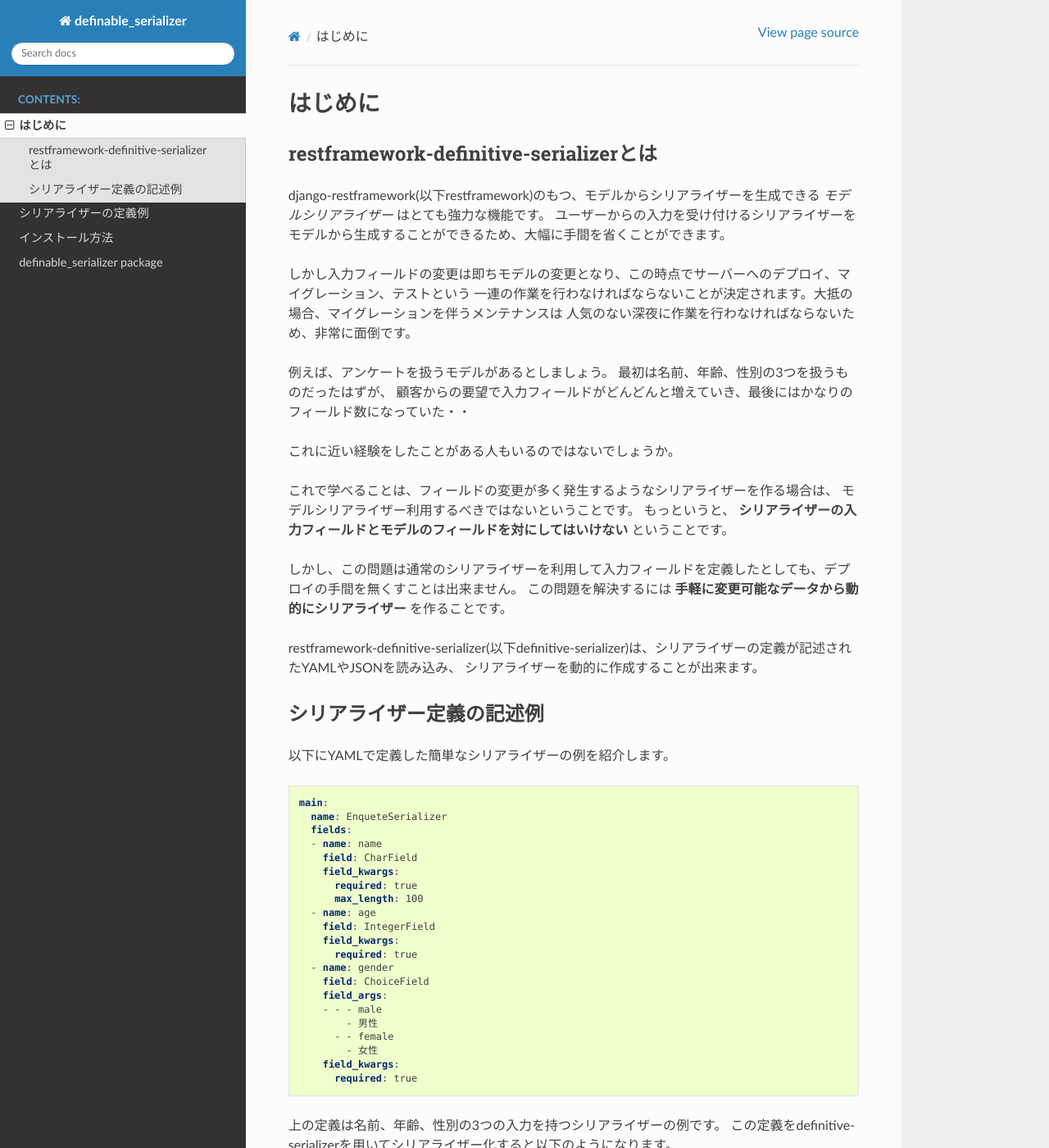
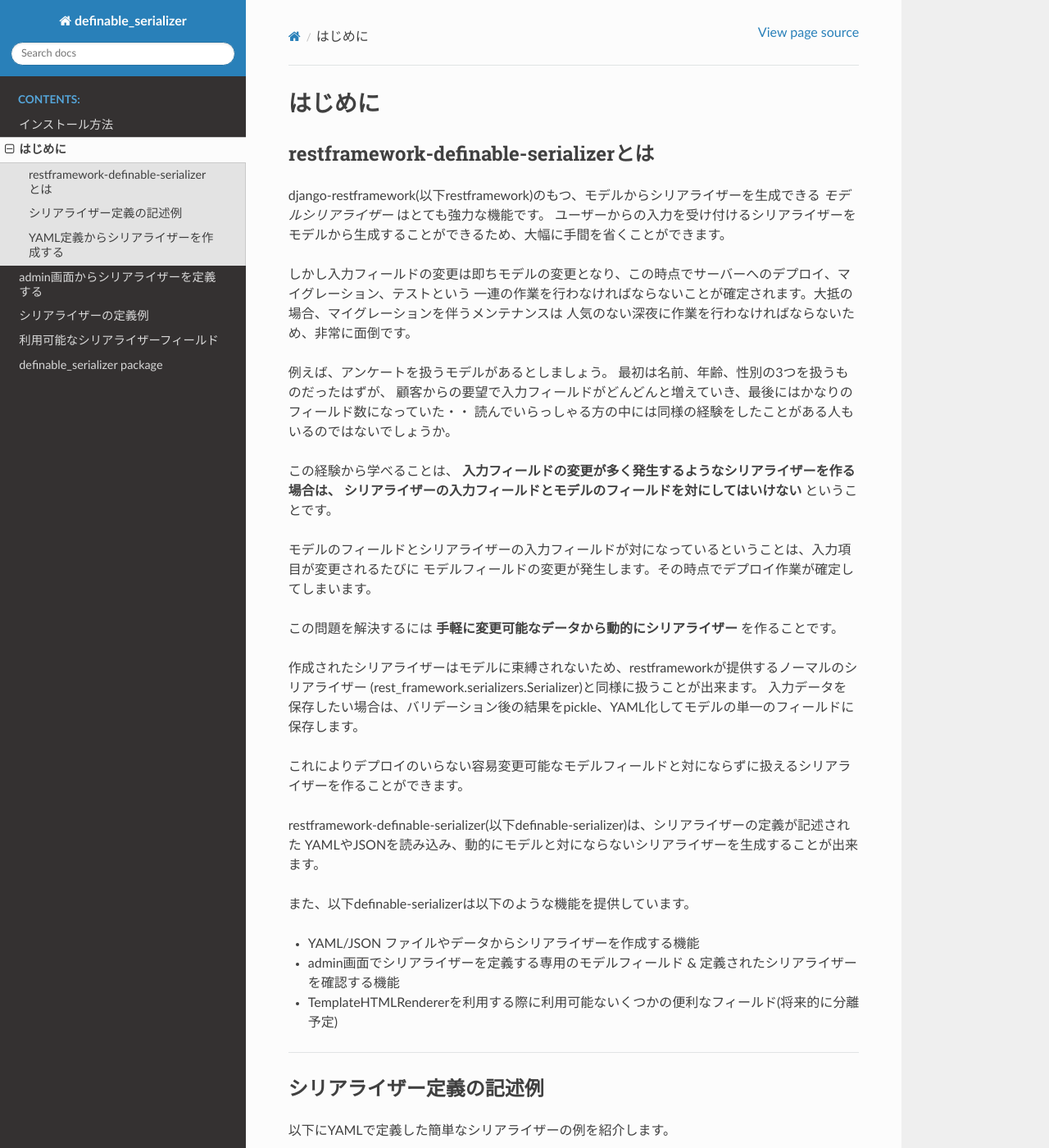
Before and after one commit to salexkidd/restframework-definable-serializer, a Sphinx documentation site: the page built from docs/first.rst, in a window 1280 px wide and 1400 px high. Shown: the whole window at 82% size. Built offline with Sphinx 7.4.7 and the Read the Docs theme 2.0.0, drawn with Linux system fonts in a browser that asks for light colours; some of the changed text lies outside the part shown.

Commit message:
add each documents

```diff
--- /dev/null
+++ b/docs/admin_integration.rst
@@ -0,0 +1,144 @@
+=======================================
+admin画面からシリアライザーを定義する
+=======================================
+
+*はじめに* でも書いたように、definable-serializerの一番の目的はデプロイ作業を行わない、それは即ち
+**エンジニアが苦労しないため** に作られたものです。故にシリアライザーの定義をファイルに書いては
+意味がありません。
+
+その問題を解決する一番の方法はWebインターフェイスです。
+
+そして、運の良いことに我々はrestframeworkを利用している時点でdjangoを利用しており、
+djangoにははじめからadmin画面が用意されています！
+
+definable-serializerでは既存のモデルにも簡単にYAML/JSONでシリアライザーを定義するための
+``DefinableSerializerByYAMLField`` と ``DefinableSerializerByJSONField``
+という2つのモデルフィールドを用意しています。
+
+さらにadmin画面中でシリアライザーの定義を確認するための機能を提供する ``DefinableSerializerAdmin`` クラスを提供しています。
+
+ここでは簡単なプロジェクトを作成し、組込例を紹介します。
+
+
+アンケート用プロジェクトを用いた例
+~~~~~~~~~~~~~~~~~~~~~~~~~~~~~~~~~~~~~~~~~~~~~~~~~~~~~~~~~~~
+簡単なアンケート(Survey)を取るためのアプリケーションがあったとします。
+
+しかしこのアンケートシステムの営業担当は顧客に対して寛容な心を持っており、顧客の要望全てに答えようとしてしまいます。
+
+エンジニアであるあなたは変更のあるたびにモデルフィールドの追加/削除を求められ、挙句の果てに
+やれラベルを変更してほしい、ヘルプテキストを変更してほしいなどと変更を迫られます。
+
+そんなときこそdefinable-serializerが真価を発揮します。
+
+はじめに、アンケートをとるためのプロジェクトとsurveysアプリケーションを作成します
+
+
+.. warning::
+
+    ここではある程度djangoとrestframeworkの扱い方を知っている人を対象とします。
+    また、インストール方法を読んでいない方は先に読んで準備を整えてください。
+
+
+exampleプロジェクトとsurveysアプリケーションの作成と準備
++++++++++++++++++++++++++++++++++++++++++++++++++++++++++++
+
+以下のコマンドを実行してexampleプロジェクトとsurveysアプリケーションを作成します。
+
+.. code-block:: shell
+
+    $ django-admin.py startproject example_projecet
+    $ cd ./example_projecet
+    $ ./manage.py startapp surveys
+
+
+次に ``settings.py`` 中の ``INSTALLED_APPS`` を変更します。
+
+.. code-block:: python
+
+    INSTALLED_APPS = (
+        ...
+        'rest_framework',
+        'codemirror2',
+        'definable_serializer',
+        'surveys',
+    )
+
+
+models.py と admin.py の変更
++++++++++++++++++++++++++++++++++++++++++++++++++++++++++++
+
+次に出来上がったsurveysアプリケーション中にあるmodels.pyを変更して、アンケートの設問を扱うモデルを用意します。
+
+(Surveyモデルは、``models.Model`` ではなく ``AbstractDefinitiveSerializerModel`` を継承している点に注意してください)
+
+
+.. code-block:: python
+
+    # surveys/models.py
+    from django.db import models
+    from django.conf import settings
+    from definable_serializer.models import (
+        DefinableSerializerByYAMLField,
+        AbstractDefinitiveSerializerModel,
+    )
+    from definable_serializer.models.compat import YAMLField
+
+
+    class Survey(AbstractDefinitiveSerializerModel)
+        title = models.CharField(
+            null=False,
+            blank=False,
+        )
+
+        # YAMLで定義されたシリアライザーを扱うフィールド
+        question = DefinableSerializerByYAMLField()
+
+        def __str__(self):
+            return self.title
+
+
+次にシリアライザーの定義を確認可能にするためのadmin.pyを用意します。
+(admin.ModelAdminではなく、DefinableSerializerAdminを継承している点に注意してください)
+
+
+.. code-block:: python
+
+    # surveys/admin.py
+    from django.contrib import admin
+    from definable_serializer.admin import DefinableSerializerAdmin
+    from surveys import models as surveys_models
+
+    @admin.register(surveys_models.Survey)
+    class SurveyAdmin(DefinableSerializerAdmin):
+        list_display = (
+            "id",
+            "title",
+        )
+
+        list_display_links = (
+            "id",
+            "title",
+        )
+
+
+準備が完了したら以下のコマンドを実行して
+`http://localhost:8000/admin/surveys/survey/add/survey <http://localhost:8000/admin/surveys/survey/add/survey>`_
+をブラウザーで開き、モデルのadmin画面にアクセスしましょう。
+
+.. code-block:: python
+
+    $ ./manage.py makemigrations
+    $ ./manage.py migrate
+
+    $ ./manage.py createsuperuser
+    Username (leave blank to use 'traincrash'): admin
+    Email address: admin@example.com
+    Password: <password>
+    Password (again): <password>
+    Superuser created successfully.
+
+    $ ./manage.py runserver 0.0.0.0:8000
+    Django version 1.11.6, using settings 'example_project.settings'
+    Starting development server at http://0.0.0.0:8000/
+    Quit the server with CONTROL-C.
--- a/docs/first.rst
+++ b/docs/first.rst
@@ -4,7 +4,7 @@
 
 .. _`first`:
 
-restframework-definitive-serializerとは
+restframework-definable-serializerとは
 ~~~~~~~~~~~~~~~~~~~~~~~~~~~~~~~~~~~~~~~~~~~~~~~~~~~~~~~~
 
 django-restframework(以下restframework)のもつ、モデルからシリアライザーを生成できる
@@ -12,24 +12,40 @@
 ユーザーからの入力を受け付けるシリアライザーをモデルから生成することができるため、大幅に手間を省くことができます。
 
 しかし入力フィールドの変更は即ちモデルの変更となり、この時点でサーバーへのデプロイ、マイグレーション、テストという
-一連の作業を行わなければならないことが決定されます。大抵の場合、マイグレーションを伴うメンテナンスは
+一連の作業を行わなければならないことが確定されます。大抵の場合、マイグレーションを伴うメンテナンスは
 人気のない深夜に作業を行わなければならないため、非常に面倒です。
 
 例えば、アンケートを扱うモデルがあるとしましょう。
 最初は名前、年齢、性別の3つを扱うものだったはずが、
 顧客からの要望で入力フィールドがどんどんと増えていき、最後にはかなりのフィールド数になっていた・・
+読んでいらっしゃる方の中には同様の経験をしたことがある人もいるのではないでしょうか。
 
-これに近い経験をしたことがある人もいるのではないでしょうか。
+この経験から学べることは、
+**入力フィールドの変更が多く発生するようなシリアライザーを作る場合は、
+シリアライザーの入力フィールドとモデルのフィールドを対にしてはいけない** ということです。
 
-これで学べることは、フィールドの変更が多く発生するようなシリアライザーを作る場合は、
-モデルシリアライザー利用するべきではないということです。
-もっというと、 **シリアライザーの入力フィールドとモデルのフィールドを対にしてはいけない** ということです。
+モデルのフィールドとシリアライザーの入力フィールドが対になっているということは、入力項目が変更されるたびに
+モデルフィールドの変更が発生します。その時点でデプロイ作業が確定してしまいます。
 
-しかし、この問題は通常のシリアライザーを利用して入力フィールドを定義したとしても、デプロイの手間を無くすことは出来ません。
 この問題を解決するには **手軽に変更可能なデータから動的にシリアライザー** を作ることです。
 
-restframework-definitive-serializer(以下definitive-serializer)は、シリアライザーの定義が記述されたYAMLやJSONを読み込み、
-シリアライザーを動的に作成することが出来ます。
+作成されたシリアライザーはモデルに束縛されないため、restframeworkが提供するノーマルのシリアライザー
+(rest_framework.serializers.Serializer)と同様に扱うことが出来ます。
+入力データを保存したい場合は、バリデーション後の結果をpickle、YAML化してモデルの単一のフィールドに保存します。
+
+これによりデプロイのいらない容易変更可能なモデルフィールドと対にならずに扱えるシリアライザーを作ることができます。
+
+restframework-definable-serializer(以下definable-serializer)は、シリアライザーの定義が記述された
+YAMLやJSONを読み込み、動的にモデルと対にならないシリアライザーを生成することが出来ます。
+
+また、以下definable-serializerは以下のような機能を提供しています。
+
+- YAML/JSON ファイルやデータからシリアライザーを作成する機能
+- admin画面でシリアライザーを定義する専用のモデルフィールド & 定義されたシリアライザーを確認する機能
+- TemplateHTMLRendererを利用する際に利用可能ないくつかの便利なフィールド(将来的に分離予定)
+
+
+------------------------------------------------------------------------------
 
 
 シリアライザー定義の記述例
@@ -64,7 +80,7 @@
 
 
 上の定義は名前、年齢、性別の3つの入力を持つシリアライザーの例です。
-この定義をdefinitive-serializerを用いてシリアライザー化すると以下のようになります。
+この定義をdefinable-serializerを用いてシリアライザー化すると以下のようになります。
 
 .. code-block:: python
 
@@ -82,4 +98,55 @@
     BrowsableAPIRendererで表示した例
 
 
-次の章ではdefinitive-serializerで作成可能なシリアライザーの定義例を示します。
+------------------------------------------------------------------------------
+
+
+YAML定義からシリアライザーを作成する
+~~~~~~~~~~~~~~~~~~~~~~~~~~~~~~~~~~~~~~~~~
+実際にYAMLデータからシリアライザーを作成してみましょう。
+ここでは名前の入力だけを行うシリアライザーを作成し、データを渡してバリデーションを行います。
+
+djangoシェルを立ち上げて以下のように打ち込んでみましょう。
+
+
+.. code-block:: python
+
+    >>> from definable_serializer.serializers import build_serializer_by_yaml
+
+    # 名前だけを扱うシリアライザーのYAML定義
+    >>> YAML_DEFINE_DATA = """
+    ... main:
+    ...   name: YourFirstSerializer
+    ...   fields:
+    ...   - name: name
+    ...     field: CharField
+    ...     field_kwargs:
+    ...       required: true
+    ...       max_length: 100
+    ... """
+
+    # シリアライザー化
+    >>> serializer_class = build_serializer_by_yaml(YAML_DEFINE_DATA)
+    >>> serializer_class()
+    FirstSerializer():
+        name = CharField(max_length=100, required=True)
+
+    # バリデーション成功例
+    >>> serializer = serializer_class(data={"name": "Taro Yamada"})
+    >>> serializer.is_valid()
+    >>> serializer.validated_data
+    OrderedDict([('name', 'Taro Yamada')])
+
+    # バリデーションエラー例(空の場合)
+    >>> serializer = serializer_class(data={"name": ""})
+    >>> serializer.is_valid()
+    False
+    >>> serializer.errors
+    {'name': ['This field may not be blank.']}
+
+    # バリデーションエラー例(100文字を超えていた場合 )
+    >>> serializer = serializer_class(data={"name": "a" * 101})
+    >>> serializer.is_valid()
+    False
+    >>> serializer.errors
+    {'name': ['Ensure this field has no more than 100 characters.']}
--- /dev/null
+++ b/docs/serializer_fields.rst
@@ -0,0 +1,140 @@
+=======================================
+利用可能なシリアライザーフィールド
+=======================================
+
+
+.. _`serializer_fields`:
+
+
+definable-serializerでは、restframeworkが提供する標準のフィールド以外にも、
+外部パッケージで提供されるシリアライザーフィールドも利用可能です。
+
+フィールドタイプを指定するには各フィールドの ``field`` にフィールドクラスを指定します。
+
+またタイピング数を節約するため、restframeworkが提供するシリアライザーフィールドに限り、クラス名のみで指定が可能です。
+
+
+.. code-block:: yaml
+
+    main:
+      name: Unit
+      fields:
+      - name: favorite_food
+        field: CharField # restframeworkのシリアライザーフィールドクラス名 or <パッケージ名>.<モジュール名>.<クラス名>
+
+
+フィールドクラスに引数を与える場合は ``field_args`` 及び ``field_kwargs`` を利用します。
+
+
+.. code-block:: yaml
+
+    - name: animal_choice_field
+      field: ChoiceField
+      field_args:
+        - - - dog
+            - 🐶Dog
+          - - cat
+            - 😺Cat
+          - - rabbit
+            - 🐰Rabbit
+      field_kwargs:
+        label: "Lovely Animals"
+        help_text: "Please choice your favorite animal"
+        required: true
+
+
+------------------------------------------------------------------------------
+
+
+restframeworkの提供するシリアライザーフィールド
+~~~~~~~~~~~~~~~~~~~~~~~~~~~~~~~~~~~~~~~~~~~~~~~~~~~~~~~~~~~~~~~~~
+
+2017-10月現在、definable-serializerでは ``DictField``, ``ListField`` 及び ``SerializerMethodField``
+以外のシリアライザーフィールドが利用可能です。(これらのフィールドは将来的にサポートされる予定です)
+
+シリアライザーフィールドの一覧については `restframeworkのシリアライザーのページを参照してください <http://www.django-rest-framework.org/api-guide/fields/#serializer-fields>`_
+
+
+------------------------------------------------------------------------------
+
+
+definable-serializerが提供するシリアライザーフィールド
+~~~~~~~~~~~~~~~~~~~~~~~~~~~~~~~~~~~~~~~~~~~~~~~~~~~~~~~~~~~~~~~~~
+
+Zen Of Pythonの *暗示するより明示するほうがいい* と手間を省くという観点からdefinable-serializerでもいくつかのフィールドを提供しています。
+
+特に **TemplateHTMLRenderer** を用いた際に利用するフィールドをいくつか提供しています。
+
+CheckRequiredField
+++++++++++++++++++++++++++++++++++++++
+
+必ずチェックをしなければならないチェックボックスを提供します。ユーザーに規約の同意などを求める際などに利用可能です。
+
+fieldには ``definable_serializer.extra_fields.CheckRequiredField`` を指定します。
+
+
+.. code-block:: yaml
+
+    main:
+      name: MySerializer
+      fields:
+      - name: agreement
+        field: definable_serializer.extra_fields.CheckRequiredField
+
+
+MultipleCheckboxField
+++++++++++++++++++++++++++++++++++++++
+
+複数のチェックボックスを表示するフィールドを提供します。このクラスはrestframeworkのMultipleChoiceFieldをラップし、
+styleを指定することで実現しています。
+
+fieldには ``definable_serializer.extra_fields.MultipleCheckboxField`` を指定します。
+
+``required`` を ``true`` にすると必須入力になります。
+
+``inline`` を ``true`` にするとチェックボックスが横並びに表示されます。
+
+
+.. code-block:: yaml
+
+    main:
+      name: YourFavoriteAnimal
+      fields:
+      - name: animal_choice_field
+        field: definable_serializer.extra_fields.MultipleCheckboxField
+        field_args:
+        - - - dog
+            - 🐶Dog
+          - - cat
+            - 😺Cat
+          - - rabbit
+            - 🐰Rabbit
+        field_kwargs:
+          inline: true
+          required: true
+          label: Lovely Animals
+          help_text: Please choice your favorite animal
+
+.. figure:: imgs/multiple_animal_choice.png
+
+    インライン化されたMultipleCheckboxField
+
+
+
+
+NonNullableChoiceField
+++++++++++++++++++++++++++++++++++++++
+
+Lorem ipsum dolor sit amet, consectetur adipiscing elit, sed do eiusmod tempor incididunt ut labore et dolore magna aliqua. Ut enim ad minim veniam, quis nostrud exercitation ullamco laboris nisi ut aliquip ex ea commodo consequat. Duis aute irure dolor in reprehenderit in voluptate velit esse cillu
+
+
+RadioField
+++++++++++++++++++++++++++++++++++++++
+
+Lorem ipsum dolor sit amet, consectetur adipiscing elit, sed do eiusmod tempor incididunt ut labore et dolore magna aliqua. Ut enim ad minim veniam, quis nostrud exercitation ullamco laboris nisi ut aliquip ex ea commodo consequat. Duis aute irure dolor in reprehenderit in voluptate velit esse cillu
+
+
+TextField
+++++++++++++++++++++++++++++++++++++++
+
+Lorem ipsum dolor sit amet, consectetur adipiscing elit, sed do eiusmod tempor incididunt ut labore et dolore magna aliqua. Ut enim ad minim veniam, quis nostrud exercitation ullamco laboris nisi ut aliquip ex ea commodo consequat. Duis aute irure dolor in reprehenderit in voluptate velit esse cillu
```
Also changed, not shown: docs/define_examples.rst (+42 -11 lines), docs/index.rst (+6 -3 lines), docs/install.rst (+7 -0 lines), docs/imgs/multiple_animal_choice.png (added), 1 other file.
